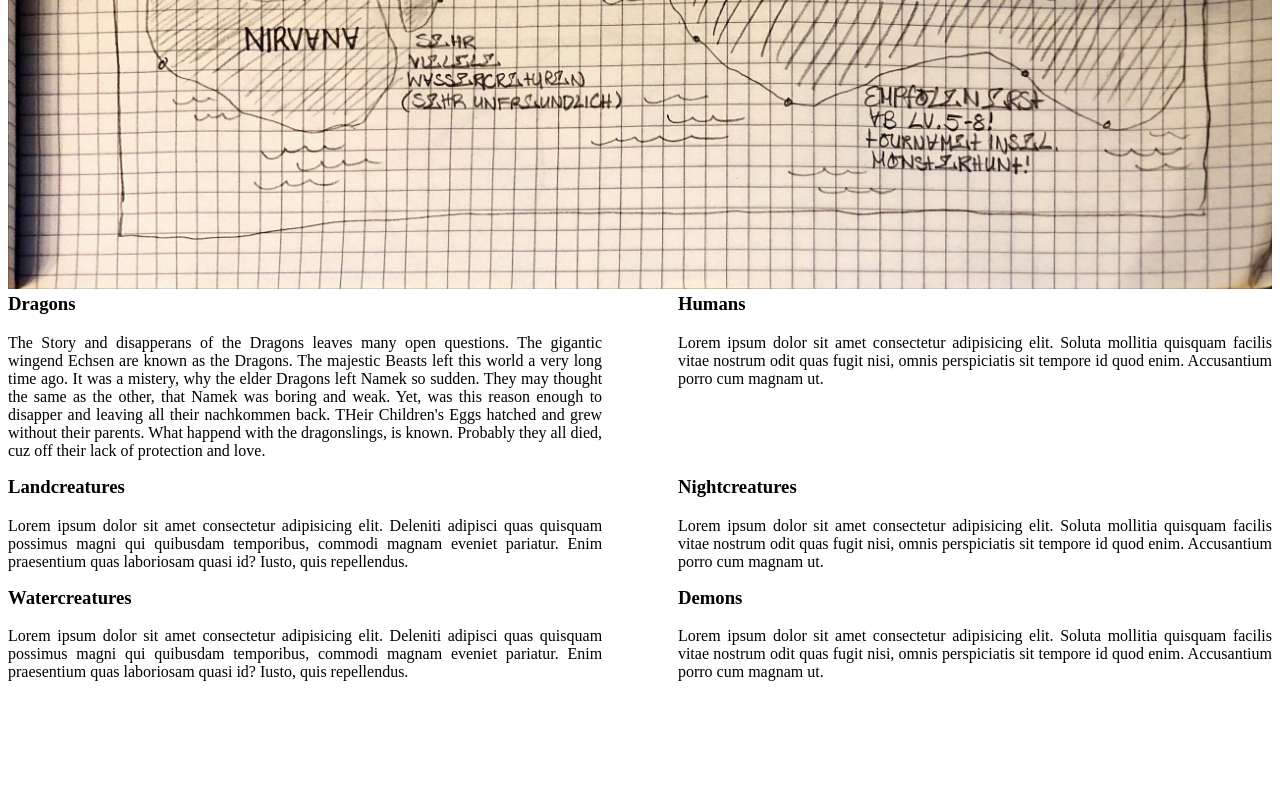
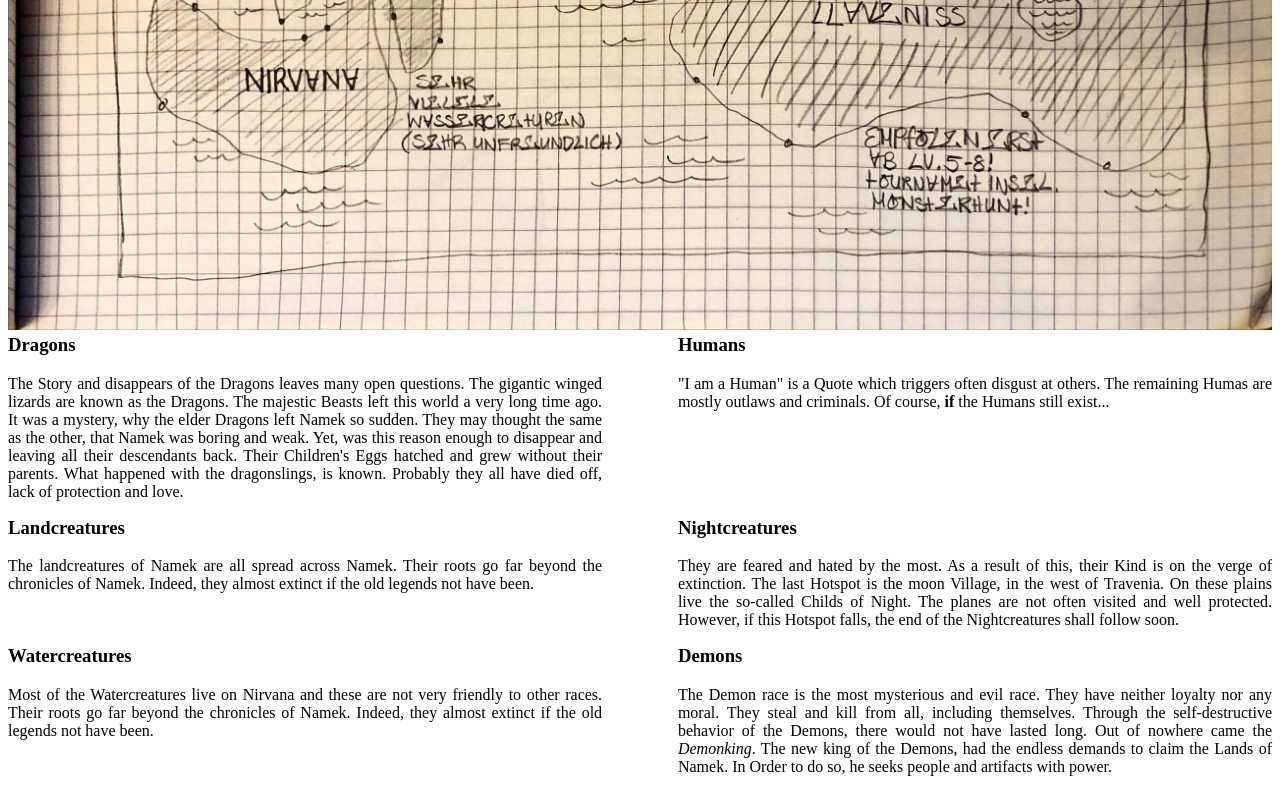
Before and after one commit to Egomann88/LPG_LevelingSystem, a plain HTML site: page src/maps/namek.html in a window 1280 px wide. Shown: the part 2254-3054 px from the top of the page. Before the commit the page ends 2959 px from the top, so only its background shows below. Drawn offline with Linux system fonts and the light colour scheme; files that its build step writes are made by us from their sources; files whose address does not match are found by name.

Commit message:
namek race textes

```diff
--- a/src/maps/namek.html
+++ b/src/maps/namek.html
@@ -96,6 +96,8 @@
     Monsters wait for their prey,
     destroying even the biggest ships and kill even the strongest Warriors.</p>
 
+  <h3>The End of the Lorialet</h3>
+  <p></p>
 
   <p><i class="continiued">New chronicles have yet to be written...</i></p>
 
@@ -115,43 +117,48 @@
   <div class="raceContainer">
     <div class="race">
       <h3>Dragons</h3>
-      <p>The Story and disapperans of the Dragons leaves many open questions. The gigantic wingend Echsen are known as
+      <p>The Story and disappears of the Dragons leaves many open questions. The gigantic winged
+        lizards are known as
         the Dragons. The majestic Beasts left this world a very long time ago.
-        It was a mistery, why the elder Dragons left Namek so sudden. They may thought the same as the other, that Namek
-        was boring and weak. Yet, was this reason enough to disapper and leaving all their nachkommen back. THeir
-        Children's Eggs hatched and grew without their parents. What happend with the dragonslings, is known. Probably
-        they all died, cuz off their lack of protection and love.</p>
+        It was a mystery, why the elder Dragons left Namek so sudden. They may thought the same as the other, that Namek
+        was boring and weak. Yet, was this reason enough to disappear and leaving all their descendants back. Their
+        Children's Eggs hatched and grew without their parents. What happened with the dragonslings, is known. Probably
+        they all have died off, lack of protection and love.</p>
     </div>
     <div class="race">
       <h3>Humans</h3>
-      <p>Lorem ipsum dolor sit amet consectetur adipisicing elit. Soluta mollitia quisquam facilis vitae nostrum odit
-        quas fugit nisi, omnis perspiciatis sit tempore id quod enim. Accusantium porro cum magnam ut.</p>
+      <p>"I am a Human" is a Quote which triggers often disgust at others. The remaining Humas are mostly outlaws and
+        criminals. Of course, <b>if</b> the Humans still exist...</p>
     </div>
   </div>
   <div class="raceContainer">
     <div class="race">
       <h3>Landcreatures</h3>
-      <p>Lorem ipsum dolor sit amet consectetur adipisicing elit. Deleniti adipisci quas quisquam possimus magni qui
-        quibusdam temporibus, commodi magnam eveniet pariatur. Enim praesentium quas laboriosam quasi id? Iusto, quis
-        repellendus.</p>
+      <p>The landcreatures of Namek are all spread across Namek. Their roots go far beyond the chronicles of Namek.
+        Indeed, they almost extinct if the old legends not have been.</p>
     </div>
     <div class="race">
       <h3>Nightcreatures</h3>
-      <p>Lorem ipsum dolor sit amet consectetur adipisicing elit. Soluta mollitia quisquam facilis vitae nostrum odit
-        quas fugit nisi, omnis perspiciatis sit tempore id quod enim. Accusantium porro cum magnam ut.</p>
+      <p>They are feared and hated by the most. As a
+        result of this, their Kind is on the verge of extinction. The last Hotspot is the moon Village, in the west
+        of Travenia. On these plains live the so-called Childs of Night. The planes are not often visited and well
+        protected. However, if this Hotspot falls, the end of the Nightcreatures shall follow soon.</p>
     </div>
   </div>
   <div class="raceContainer">
     <div class="race">
       <h3>Watercreatures</h3>
-      <p>Lorem ipsum dolor sit amet consectetur adipisicing elit. Deleniti adipisci quas quisquam possimus magni qui
-        quibusdam temporibus, commodi magnam eveniet pariatur. Enim praesentium quas laboriosam quasi id? Iusto, quis
-        repellendus.</p>
+      <p>Most of the Watercreatures live on Nirvana and these are not very friendly to other races. Their roots go far
+        beyond the chronicles of Namek.
+        Indeed, they almost extinct if the old legends not have been.</p>
     </div>
     <div class="race">
       <h3>Demons</h3>
-      <p>Lorem ipsum dolor sit amet consectetur adipisicing elit. Soluta mollitia quisquam facilis vitae nostrum odit
-        quas fugit nisi, omnis perspiciatis sit tempore id quod enim. Accusantium porro cum magnam ut.</p>
+      <p>The Demon race is the most mysterious and evil race. They have
+        neither loyalty nor any moral. They steal and kill
+        from all, including themselves. Through the self-destructive behavior of the Demons, there would not have lasted
+        long. Out of nowhere came the <i>Demonking</i>. The new king of the Demons, had the endless demands to claim the
+        Lands of Namek. In Order to do so, he seeks people and artifacts with power.</p>
     </div>
   </div>
 </body>
```
